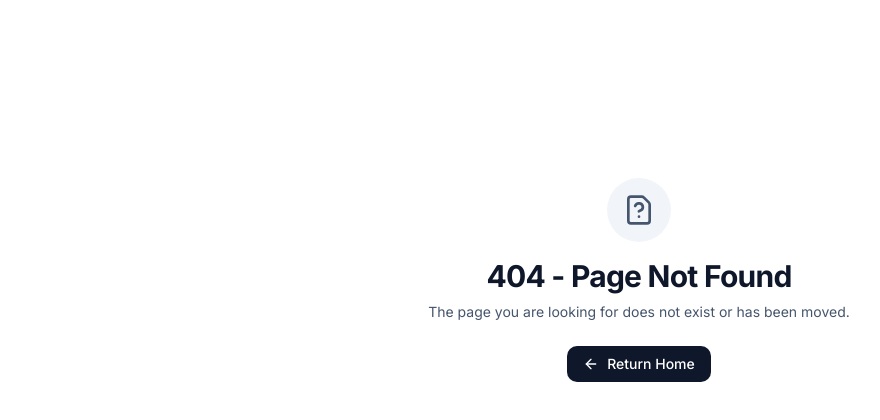
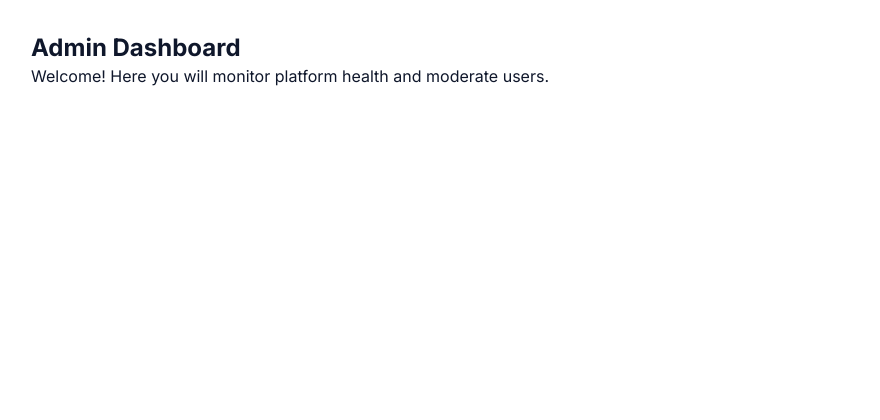
Before and after one commit to mohiuddin-swe/L2PH-Assignment-05, a Next.js app: page /dashboard/admin in a window 1280 px wide. Before the commit this address had no page. Shown: the top 420 px of the page, without its empty margins (1-881 px from the left). Built offline with nearby package versions, Linux system fonts and the light colour scheme.

Commit message:
scaffold role-specific dashboard entry pages

```diff
--- /dev/null
+++ b/app/dashboard/admin/page.tsx
@@ -0,0 +1,8 @@
+export default function AdminDashboard() {
+  return (
+    <div className="p-8">
+      <h1 className="text-2xl font-bold">Admin Dashboard</h1>
+      <p>Welcome! Here you will monitor platform health and moderate users.</p>
+    </div>
+  );
+}
--- /dev/null
+++ b/app/dashboard/customer/page.tsx
@@ -0,0 +1,8 @@
+export default function CustomerDashboard() {
+  return (
+    <div className="p-8">
+      <h1 className="text-2xl font-bold">Customer Dashboard</h1>
+      <p>Welcome! Here you will track your bookings and payments.</p>
+    </div>
+  );
+}
--- /dev/null
+++ b/app/dashboard/technician/page.tsx
@@ -0,0 +1,8 @@
+export default function TechnicianDashboard() {
+  return (
+    <div className="p-8">
+      <h1 className="text-2xl font-bold">Technician Dashboard</h1>
+      <p>Welcome! Here you will manage your schedule and jobs.</p>
+    </div>
+  );
+}
```
